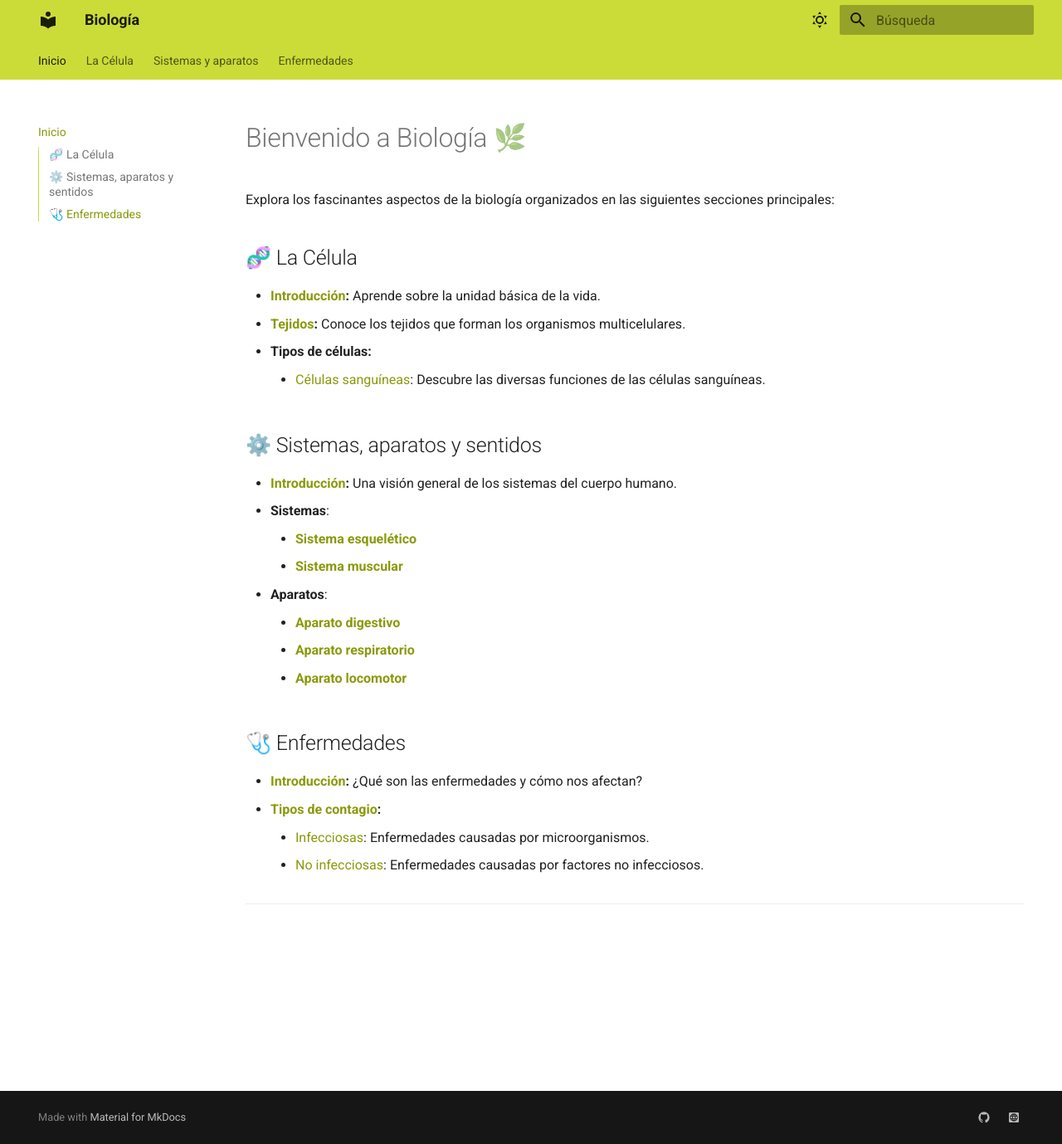
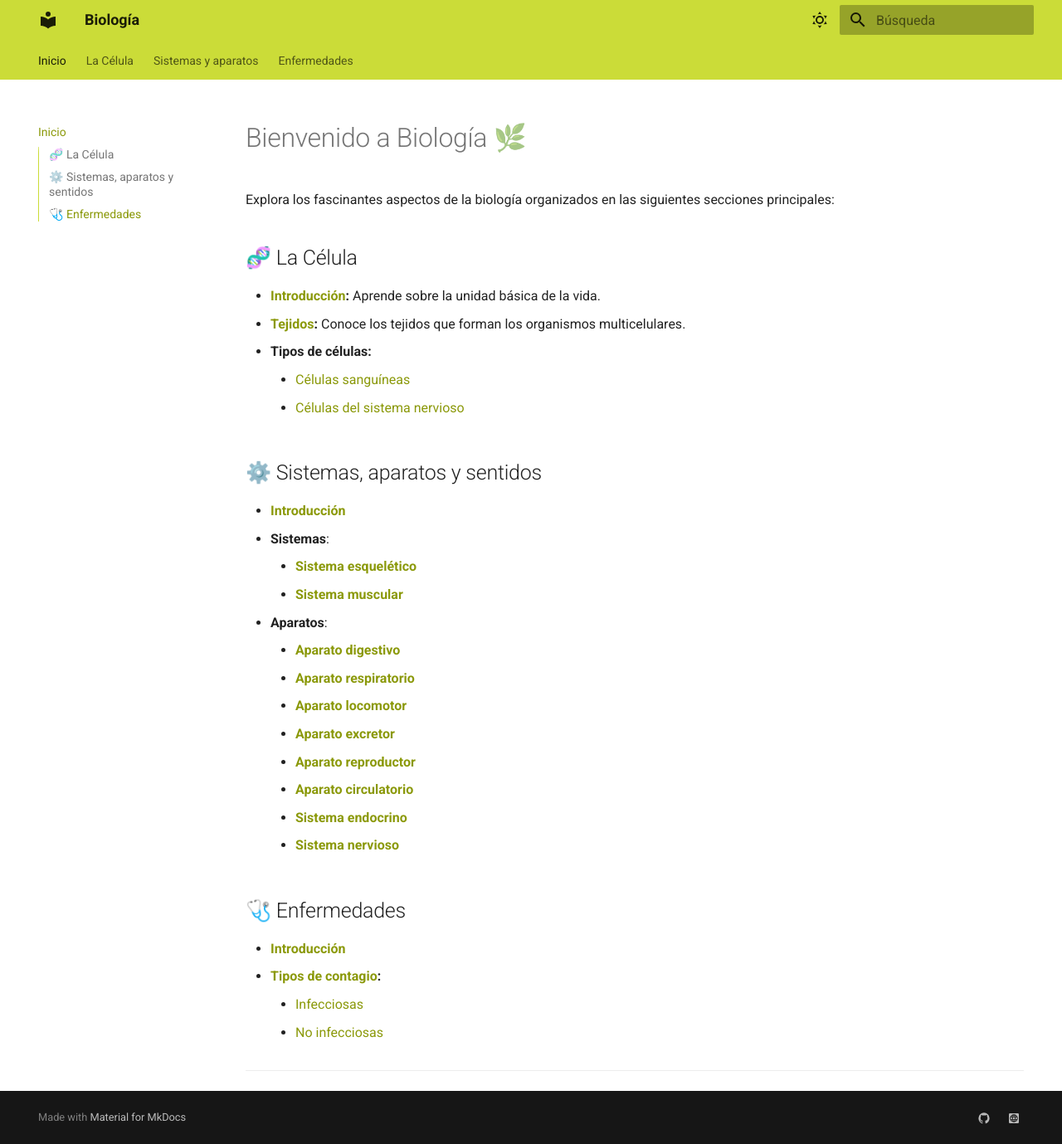
Before and after one commit to AlejandroBM99/mkdocs-biology, an MkDocs documentation site: the page built from docs/index.md, in a window 1280 px wide and 1379 px high. Shown: the whole window at 83% size. Built offline with MkDocs 1.6.1 and Material for MkDocs 9.7.7, drawn with Linux system fonts in a browser that asks for light colours.

Commit message:
progress

```diff
--- a/docs/index.md
+++ b/docs/index.md
@@ -6,10 +6,11 @@ Explora los fascinantes aspectos de la biología organizados en las siguientes s
 - **[Introducción](cell/cell.md):** Aprende sobre la unidad básica de la vida.
 - **[Tejidos](cell/tissue.md):** Conoce los tejidos que forman los organismos multicelulares.
 - **Tipos de células:**
-    - [Células sanguíneas](cell/cell.md#células-sanguíneas): Descubre las diversas funciones de las células sanguíneas.
+    - [Células sanguíneas](cell/cell.md#células-sanguíneas)
+    - [Células del sistema nervioso](cell/cell.md#células-del-sistema-nervioso)
 
 ## ⚙️ Sistemas, aparatos y sentidos
-- **[Introducción](organization/system.md):** Una visión general de los sistemas del cuerpo humano.
+- **[Introducción](organization/system.md)**
 - **Sistemas**:
     - [**Sistema esquelético**](system/skeleton.md)
     - [**Sistema muscular**](system/muscular.md)
@@ -17,11 +18,16 @@ Explora los fascinantes aspectos de la biología organizados en las siguientes s
     - **[Aparato digestivo](system/digestive.md)**
     - **[Aparato respiratorio](system/respiratory.md)**
     - **[Aparato locomotor](system/locomotor.md)**
+    - **[Aparato excretor](system/excretory.md)**
+    - **[Aparato reproductor](system/reproductive.md)**
+    - **[Aparato circulatorio](system/circulatory.md)**
+    - **[Sistema endocrino](system/endocrine.md)**
+    - **[Sistema nervioso](system/nervous.md)**
 
 ## 🩺 Enfermedades
-- **[Introducción](disease/disease.md):** ¿Qué son las enfermedades y cómo nos afectan?
+- **[Introducción](disease/disease.md)**
 - **[Tipos de contagio](disease/infection.md):**
-    - [Infecciosas](disease/infection.md): Enfermedades causadas por microorganismos.
-    - [No infecciosas](disease/non-infection.md): Enfermedades causadas por factores no infecciosos.
+    - [Infecciosas](disease/infection.md)
+    - [No infecciosas](disease/non-infection.md)
 
 ---
--- a/mkdocs.yml
+++ b/mkdocs.yml
@@ -35,7 +35,7 @@ extra_css:
 extra_javascript:
   - js/popup.js
   - https://cdn.jsdelivr.net/npm/mathjax@3/es5/tex-mml-chtml.js
-  - https://unpkg.com/mermaid@10/dist/mermaid.min.js
+  - mermaid:javascript
 plugins:
   - search
   - mermaid2:
@@ -61,6 +61,11 @@ nav:
           - Aparato digestivo: system/digestive.md
           - Aparato respiratorio: system/respiratory.md
           - Aparato locomotor: system/locomotor.md
+          - Aparato circulatorio: system/circulatory.md
+          - Aparato excretor: system/excretor.md
+          - Aparato reproductor: system/reproductive.md
+          - Sistema endocrino: system/endocrine.md
+          - Sistema nervioso: system/nervous.md
       - Sistemas:
           - Sistema esquelético: system/skeleton.md
           - Sistema muscular: system/muscular.md
```
Also changed, not shown: docs/cell/cell.md (+10 -2 lines), docs/organization/function.md (+15 -4 lines), docs/system/reproductive.md (added, +25 -0 lines), docs/img/cell.png (renamed from docs/cell/cell.png), docs/img/feminine-reproductive-anatomy-1.png (added), docs/img/feminine-reproductive-anatomy-2.png (added), docs/img/hematopoiesis.jpg (renamed from docs/cell/hematopoiesis.jpg), docs/img/nutrition.png (renamed from docs/organization/nutrition.png), docs/img/ovary.png (added).
